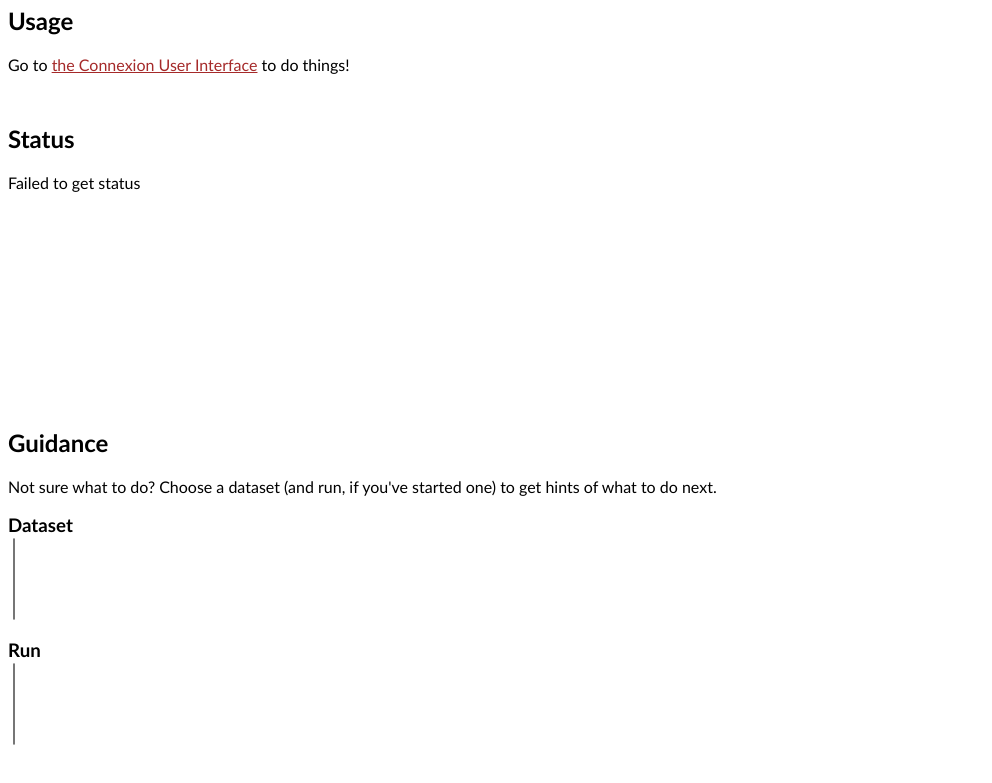
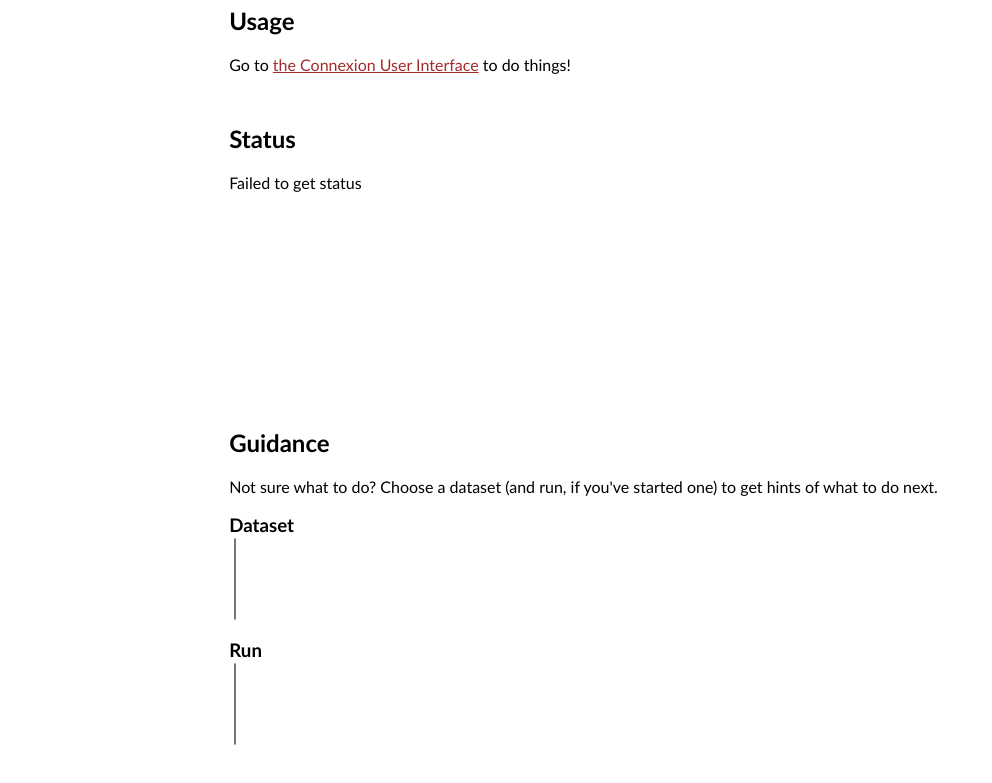
Before and after one commit to ahrnbom/strudl, a plain HTML site: page webui/index.html in a window 1280 px wide. Shown: the part 76-859 px from the top of the page, without its empty margins (0-992 px from the left). Drawn offline with Linux system fonts and the light colour scheme; no server answers.

Commit message:
made main page slightly easier on the eyes

```diff
--- a/webui/index.html
+++ b/webui/index.html
@@ -4,6 +4,13 @@
 <meta charset="UTF-8">
 <title>STRUDL index page</title>
 <style>
+div.everything {
+ width: 65%;
+ display: block;
+ margin-left: auto;
+ margin-right: auto;
+}
+
 h1, h2, h3, h4, p, a {
  color: darkbrown;
  text-align: left;
@@ -63,6 +70,7 @@ select {
 </head>
 
 <body>
+<div class=everything>
     <h1>STRUDL</h1>
 
     <h2>Usage</h2>
@@ -92,10 +100,11 @@ select {
     <h3 id=vistitle></h3>
     <h4 id=suggestion></h2>
     <div id=vis></div>
+    <br>
     <div id=vis2 class=scrollable></div>
 
     <p id=info></p>
-
+</div>
 <script>
 
 var get_json = function(url, callback) {
```
Also changed, not shown: 1 other file. Lines whose indentation alone changed are shown as unchanged.
